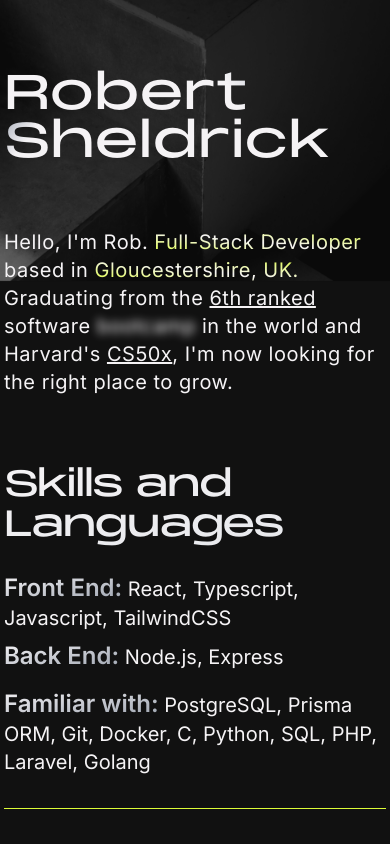
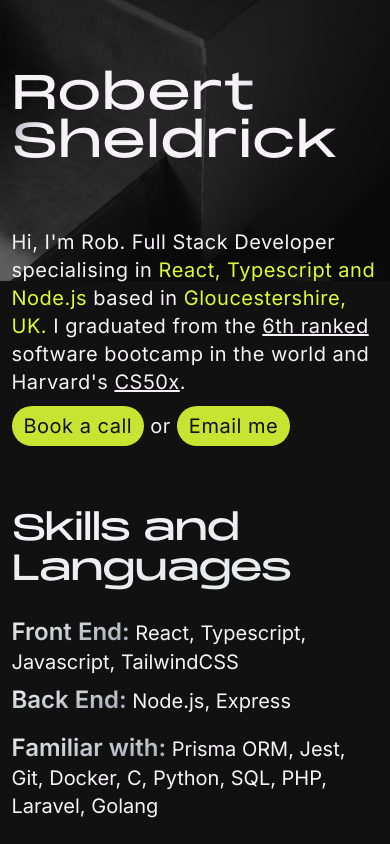
Before and after one commit to shellycs50/portfolio-next-migration, a Next.js app: page / in a window 390 px wide. Shown: the top 844 px of the page. Built offline with nearby package versions, Linux system fonts and the light colour scheme.

Commit message:
updated hero copy and added hero CTAs

```diff
--- a/app/barebones.js
+++ b/app/barebones.js
@@ -45,16 +45,16 @@
         <div className="sm:h-16 lg:h-40"></div>
         <div className="h-16 md:h-0"></div>
 
-        <div className="max-w-2xl font-inter text-xl sm:text-2xl tracking-wide w-full relative group">
-          Hello, I&apos;m Rob.{" "}
-          <span className="text-transparent bg-clip-text bg-gradient-to-tr from-edgyyellow via-white to-edgyyellow">
-            Full-Stack Developer
+        <p className="max-w-2xl font-inter text-xl sm:text-2xl tracking-wide w-full relative group">
+          Hi, I&apos;m Rob. Full Stack Developer specialising in {" "}
+          <span className="text-transparent bg-clip-text bg-gradient-to-tr from-edgyyellow  to-edgyyellow">
+            React, Typescript and Node.js
           </span>{" "}
           based in{" "}
-          <span className="text-transparent bg-clip-text bg-gradient-to-tr from-edgyyellow via-white to-edgyyellow">
+          <span className="text-transparent bg-clip-text bg-gradient-to-tr from-edgyyellow  to-edgyyellow">
             Gloucestershire, UK.
           </span>{" "}
-          Graduating from the{" "}
+          I graduated from the{" "}
           <a
             target="_blank"
             className="underline"
@@ -63,7 +63,7 @@
             6th ranked
           </a>{" "}
           software{" "}
-          <span className="filter blur-sm group-hover:blur-0 cursor-none transition-all duration-300">
+          <span className="">
             bootcamp
           </span>{" "}
           in the world and Harvard&apos;s{" "}
@@ -74,8 +74,13 @@
           >
             CS50x
           </a>
-          , I&apos;m now looking for the right place to grow.
-        </div>
+          .
+          <span className="flex flex-col gap-4 items-center xs:block mt-4">
+            <a href="https://calendly.com/robertsheldrick" className="py-2 px-3 bg-edgyyellow bg-opacity-90 text-black rounded-full hover:bg-gray-200">Book a call</a>
+            {" "}or{" "}
+            <a href="https://calendly.com/robertsheldrick" className="py-2 px-3 bg-edgyyellow bg-opacity-90 text-black rounded-full hover:bg-gray-200">Email me</a>
+          </span>
+        </p>
 
         <div className="h-16 sm:h-32 md:h-40"></div>
         <div className="grid gap-8 md:grid-cols-2 text-xl">
@@ -104,7 +109,7 @@
               <span className="font-semibold text-transparent bg-clip-text bg-gradient-to-br from-white to-gray-400 text-2xl ">
                 Familiar with:
               </span>{" "}
-              PostgreSQL, Prisma ORM, Git, Docker, C, Python, SQL, PHP, Laravel, Golang
+              Prisma ORM, Jest, Git, Docker, C, Python, SQL, PHP, Laravel, Golang
             </p>
             <div className="h-8"></div>
             <div className="h-2 pt-8 border-t border-edgyyellow"></div>
@@ -269,7 +274,12 @@
                   alt="React Logo"
                 />
               </span>
-              <i className="devicon-laravel-original text-6xl text-edgyyellow"></i>
+              <span>
+                <i className="devicon-laravel-original text-6xl text-edgyyellow relative">
+                  <div className="absolute inset-0 diagonal-line text-white"></div>
+                </i>
+                <p className=" max-w-16 text-white text-xs">Migration to Node in progress</p>
+              </span>
             </div>
           </div>
           <div className="flex-col p-8 py-16 rounded-lg shadow-2xl md:p-12 bg-gradient-to-b from-white via-gray-500 to-gray">
--- a/tailwind.config.js
+++ b/tailwind.config.js
@@ -8,8 +8,8 @@
   theme: {
     colors: {
       ...require('tailwindcss/colors'),
-        'white': '#F5F3F5',
-        'black': '#111111',
+      'white': '#F5F3F5',
+      'black': '#111111',
     },
     extend: {
       spacing: {
@@ -19,9 +19,10 @@
         'transparent-black': ['rgba(0, 0, 0, 0)', 'rgba(0, 0, 0, 1)'],
       },
       backgroundImage: {
-        'gradient-custom': 'linear-gradient(45deg, hsl(60, 100%, 70%) 0%, hsl(55, 90%, 65%) 8.4%, hsl(50, 80%, 60%) 15.5%, hsl(45, 70%, 55%) 21.4%, hsl(40, 60%, 50%) 26.5%, hsl(35, 50%, 45%) 31%, hsl(30, 40%, 40%) 35.2%, hsl(25, 30%, 35%) 39.3%, hsl(20, 20%, 30%) 43.5%, hsl(15, 10%, 25%) 48.2%, hsl(10, 20%, 20%) 53.6%, hsl(5, 30%, 15%) 60%, hsl(0, 40%, 10%) 67.5%, hsl(355, 50%, 15%) 76.5%, hsl(350, 60%, 20%) 87.3%, hsl(330, 100%, 70%) 100%)'
+        'gradient-custom': 'linear-gradient(45deg, hsl(60, 100%, 70%) 0%, hsl(55, 90%, 65%) 8.4%, hsl(50, 80%, 60%) 15.5%, hsl(45, 70%, 55%) 21.4%, hsl(40, 60%, 50%) 26.5%, hsl(35, 50%, 45%) 31%, hsl(30, 40%, 40%) 35.2%, hsl(25, 30%, 35%) 39.3%, hsl(20, 20%, 30%) 43.5%, hsl(15, 10%, 25%) 48.2%, hsl(10, 20%, 20%) 53.6%, hsl(5, 30%, 15%) 60%, hsl(0, 40%, 10%) 67.5%, hsl(355, 50%, 15%) 76.5%, hsl(350, 60%, 20%) 87.3%, hsl(330, 100%, 70%) 100%)',
+        'camo-gradient': 'linear-gradient(90deg, #78866B, #C3B091, #3B3A3B, #A7A07E)'
       },
-        colors: {
+      colors: {
         'edgyyellow': '#DCFC37',
         'white': '#F5F3F5',
         'black': '#111111'
@@ -32,11 +33,28 @@
       },
       screens: {
         // '36vh': { 'raw': '(min-height: 36vh)' },
-        '2xl' : '1540px',
-        'xl' : '1280px',
+        '2xl': '1540px',
+        'xl': '1280px',
+        'xs': '375px',
 
       }
     },
   },
-  plugins: [],
+  plugins: [
+    function ({ addUtilities }) {
+      addUtilities({
+        '.diagonal-line::before': {
+          content: '""',
+          position: 'absolute',
+          top: '0',
+          right: '0',
+          width: '2px',
+          height: '150%',
+          backgroundColor: 'currentColor',
+          transform: 'rotate(45deg)',
+          transformOrigin: 'top right',
+        },
+      });
+    }
+  ],
 };
```
Lines whose indentation alone changed are shown as unchanged.
